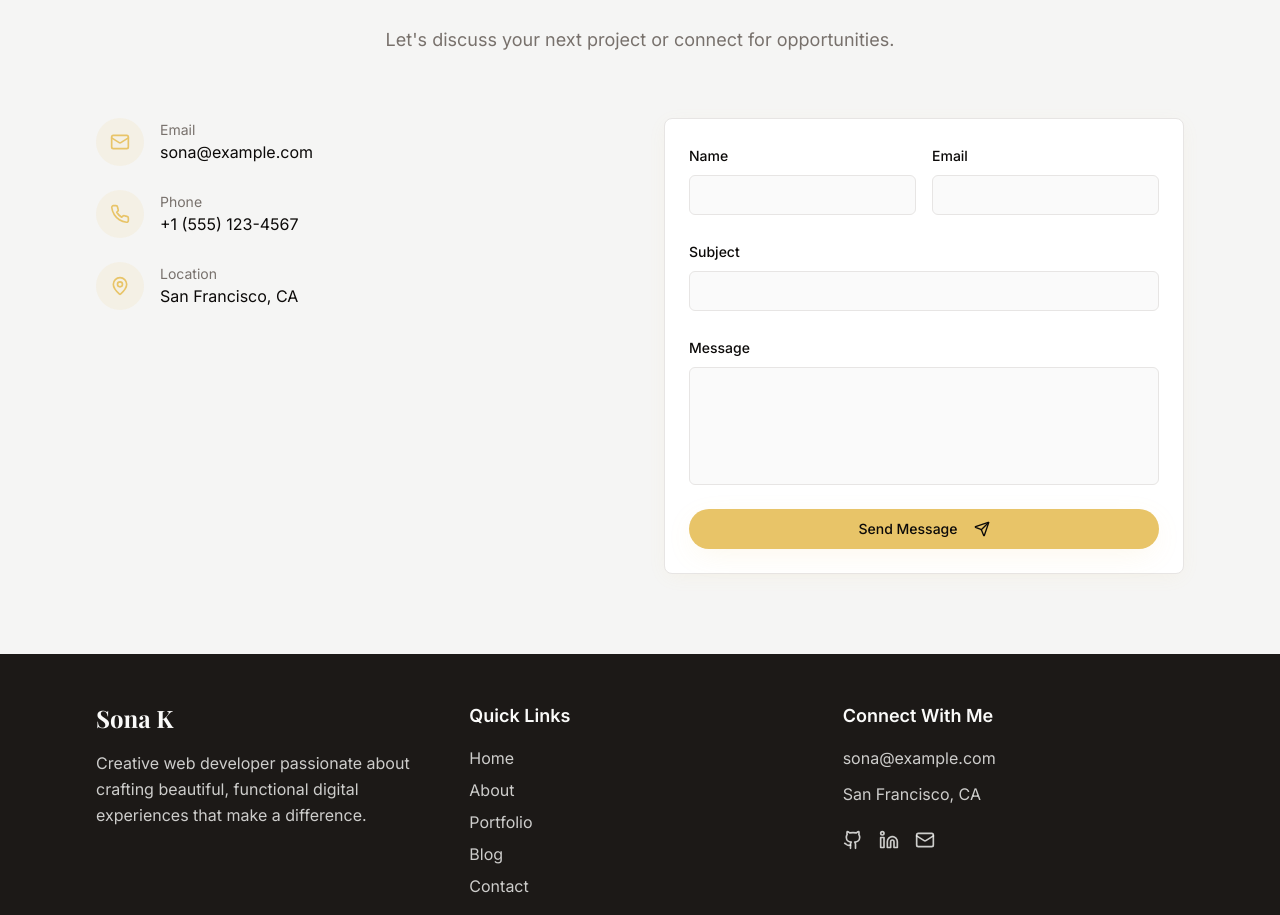
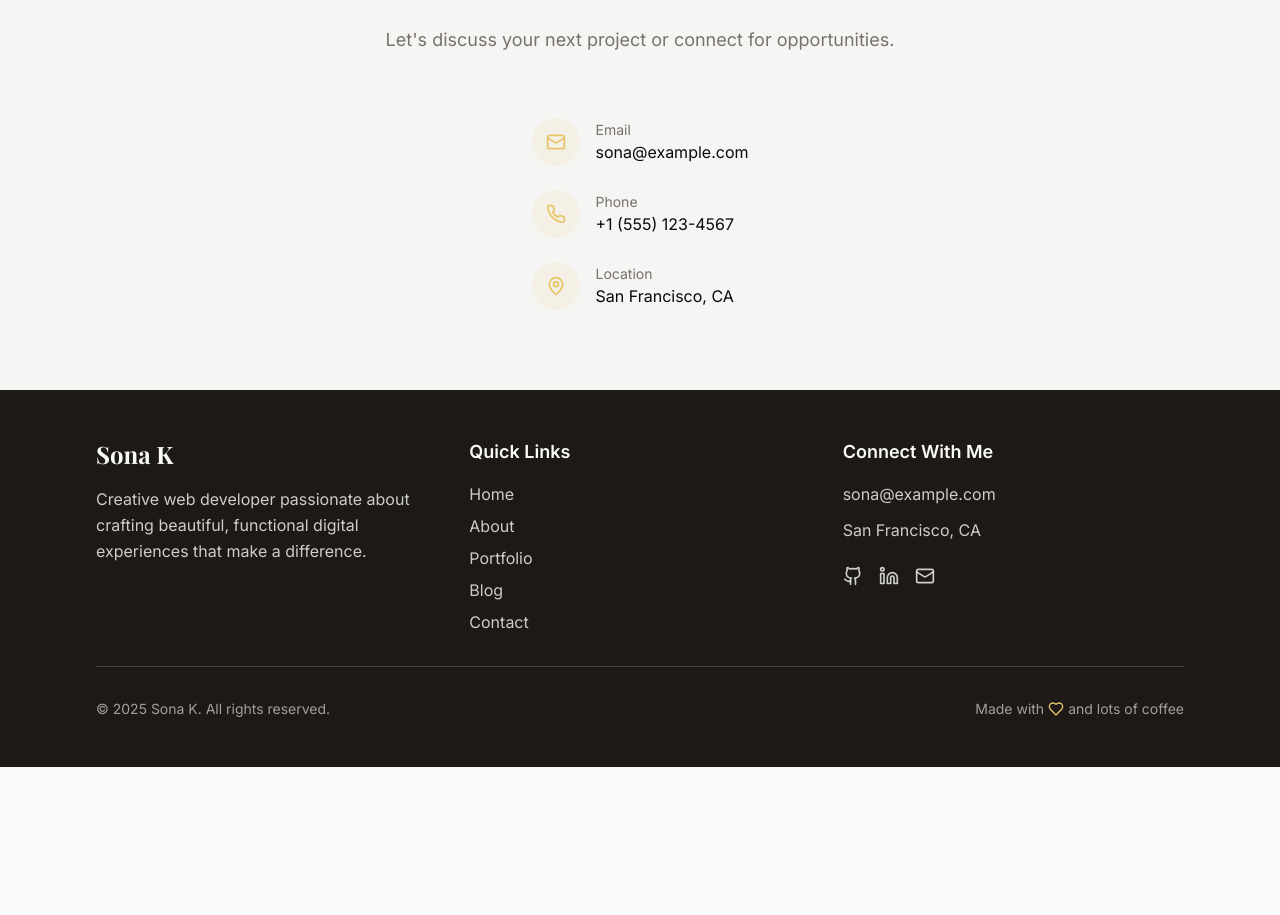
Before and after one commit to sonasasidharan1/taskflow-zen-47, a React (Vite) app: page / in a window 1280 px wide. Shown: the part 3229-4144 px from the top of the page. After the commit the page ends 3996 px from the top, so only its background shows below. Built offline with nearby package versions, Linux system fonts and the light colour scheme.

Commit message:
Remove contact form
Removed the form from the contact section.
-edited src/components/Contact.tsx

```diff
--- a/src/components/Contact.tsx
+++ b/src/components/Contact.tsx
@@ -73,9 +73,9 @@ const Contact = () => {
           </p>
         </div>
 
-        <div className="grid lg:grid-cols-2 gap-12">
+        <div className="flex justify-center">
           {/* Contact Information */}
-          <div className="animate-fade-in-up">
+          <div className="animate-fade-in-up max-w-md">
             <div className="space-y-6">
               {contactInfo.map((info, index) => (
                 <div key={index} className="flex items-center space-x-4">
@@ -101,79 +101,6 @@ const Contact = () => {
               ))}
             </div>
           </div>
-
-          {/* Contact Form */}
-          <Card className="shadow-soft animate-scale-in">
-            <CardContent className="pt-6">
-              <form onSubmit={handleSubmit} className="space-y-6">
-                <div className="grid md:grid-cols-2 gap-4">
-                  <div className="space-y-2">
-                    <Label htmlFor="name">Name</Label>
-                    <Input
-                      id="name"
-                      name="name"
-                      value={formData.name}
-                      onChange={handleChange}
-                      required
-                      className="focus:ring-accent focus:border-accent"
-                    />
-                  </div>
-                  <div className="space-y-2">
-                    <Label htmlFor="email">Email</Label>
-                    <Input
-                      id="email"
-                      name="email"
-                      type="email"
-                      value={formData.email}
-                      onChange={handleChange}
-                      required
-                      className="focus:ring-accent focus:border-accent"
-                    />
-                  </div>
-                </div>
-
-                <div className="space-y-2">
-                  <Label htmlFor="subject">Subject</Label>
-                  <Input
-                    id="subject"
-                    name="subject"
-                    value={formData.subject}
-                    onChange={handleChange}
-                    required
-                    className="focus:ring-accent focus:border-accent"
-                  />
-                </div>
-
-                <div className="space-y-2">
-                  <Label htmlFor="message">Message</Label>
-                  <Textarea
-                    id="message"
-                    name="message"
-                    value={formData.message}
-                    onChange={handleChange}
-                    required
-                    rows={5}
-                    className="focus:ring-accent focus:border-accent resize-none"
-                  />
-                </div>
-
-                <Button
-                  type="submit"
-                  disabled={isSubmitting}
-                  className="w-full bg-accent hover:bg-accent/90 text-accent-foreground font-medium py-3 rounded-full shadow-medium"
-                >
-                  {isSubmitting ? (
-                    "Sending..."
-                  ) : (
-                    <>
-                      Send Message
-                      <Send className="h-4 w-4 ml-2" />
-                    </>
-                  )}
-                </Button>
-              </form>
-            </CardContent>
-          </Card>
         </div>
       </div>
     </section>
```
